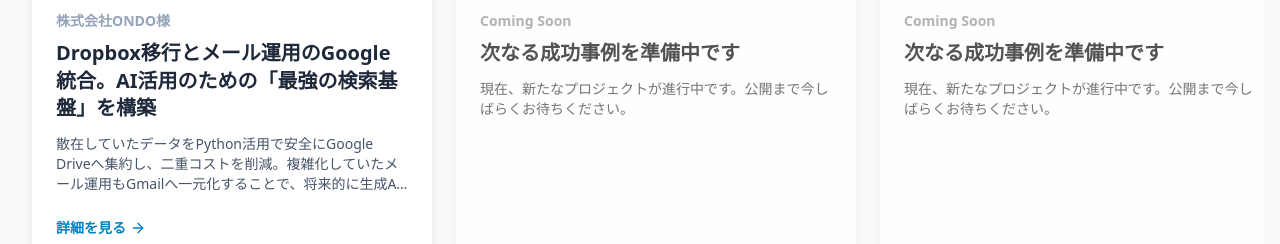
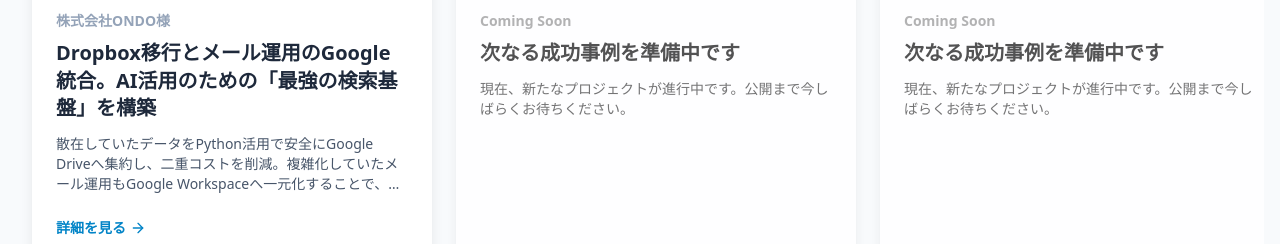
Before and after one commit to Ailaf-llc/ailaf_hp_web, a React (Vite) app: page / in a window 1280 px wide. Shown: the part 2500-2744 px from the top of the page. Built offline with nearby package versions, Linux system fonts and the light colour scheme.

Commit message:
事例内容小修正

```diff
--- a/src/Home.tsx
+++ b/src/Home.tsx
@@ -106,7 +106,7 @@ function App() {
       title: 'Dropbox移行とメール運用のGoogle統合。AI活用のための「最強の検索基盤」を構築',
       image: 'https://images.pexels.com/photos/3183150/pexels-photo-3183150.jpeg?auto=compress&cs=tinysrgb&w=1260&h=750&dpr=1',
       // ▼▼▼ 説明文修正: 実態に合わせて表現をマイルドに修正 ▼▼▼
-      description: '散在していたデータをPython活用で安全にGoogle Driveへ集約し、二重コストを削減。複雑化していたメール運用もGmailへ一元化することで、将来的に生成AIが全社データを活用できる土台を整えました。',
+      description: '散在していたデータをPython活用で安全にGoogle Driveへ集約し、二重コストを削減。複雑化していたメール運用もGoogle Workspaceへ一元化することで、将来的に生成AIが全社データを活用できる土台を整えました。',
       comingSoon: false
     },
     {
```
